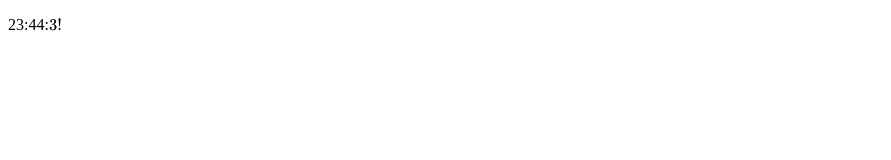
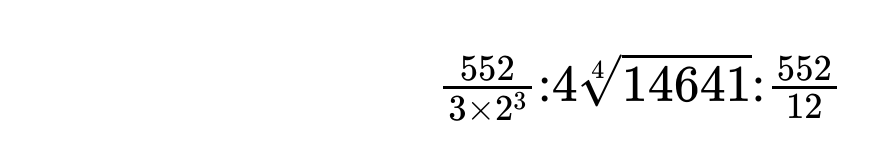
Before and after one commit to chrishowes55/mathsclock, a plain HTML site: page index.html in a window 1280 px wide. Shown: the whole page, without its empty margins (0-891 px from the left). Drawn offline with nearby package versions, Linux system fonts and the light colour scheme.

Commit message:
Finally done

```diff
--- a/index.html
+++ b/index.html
@@ -7,7 +7,7 @@
   </head>
   <body>
 
-    <p id="clock"></p>
+    <p id="clock" style="font-size:50px; text-align:center;"></p>
 
     <script>
 
@@ -27,66 +27,66 @@
                   "\\(x^2 - 8x + 16 = 0\\)",
                   "\\(\\sqrt{25}\\)",
                   "\\(3!\\)",
-                  "matrix",
-                  "4 to the 3 over 2",
-                  "mod 8+root17 i",
-                  "5C3",
-                  "4th root 14641",
-                  "4! over 2",
-                  "13",
-                  "14",
-                  "15",
-                  "16",
-                  "17",
-                  "18",
-                  "19",
-                  "20",
-                  "21",
-                  "22",
-                  "23",
-                  "24",
-                  "25",
-                  "26",
-                  "27",
-                  "28",
-                  "29",
-                  "30",
-                  "31",
-                  "32",
-                  "33",
-                  "34",
-                  "35",
-                  "36",
-                  "37",
-                  "38",
-                  "39",
-                  "40",
-                  "41",
-                  "42",
-                  "43",
-                  "44",
-                  "45",
-                  "46",
-                  "47",
-                  "48",
-                  "49",
-                  "50",
-                  "51",
-                  "52",
-                  "53",
-                  "54",
-                  "55",
-                  "56",
-                  "57",
-                  "58",
-                  "59"];
+                  "\\(\\begin{vmatrix}2 & -3\\\\1 & 2\\end{vmatrix}\\)",
+                  "\\(4^{\\frac{3}{2}}\\)",
+                  "\\(\\lvert8+\\sqrt{17}i\\rvert\\)",
+                  "\\(5\\choose3\\)",
+                  "\\(\\sqrt[4]{14641}\\)",
+                  "\\(\\frac{4!}{2}\\)",
+                  "\\(\\sum_{r=2}^{5}\\left(r^2-2r+\\frac{3}{4}\\right)\\)",
+                  "\\( \\left( 51 \\mod7 \\right) \\begin{vmatrix}2 & -3\\\\1 & 2\\end{vmatrix}\\)",
+                  "\\(20\\cos^{2}30\\)",
+                  "\\( 4^{\\frac{3}{2}}\\left( 51 \\mod7 \\right)\\)",
+                  "\\(\\sec3.372\\)",
+                  "\\(24\\cos^{2}30\\)",
+                  "\\(\\mathrm{arg}\\left(50000+7579i\\right), 18<\\theta<20\\)",
+                  "\\(\\frac{d\\left(20x\\right)}{dx}\\)",
+                  "\\(4\\begin{vmatrix}2 & -3\\\\1 & 2\\end{vmatrix}\\cos^{2}30\\)",
+                  "\\(\\left(51\\mod7\\right)\\sqrt[4]{14641}\\)",
+                  "\\(\\frac{552}{3\\times2^3}\\)",
+                  "\\(2^5\\cos^{2}30\\)",
+                  "\\(\\left(\\sqrt{25}\\right)^2\\)",
+                  "\\(\\left( 51 \\mod7 \\right)\\sum_{r=2}^{5}\\left(r^2-2r+\\frac{3}{4}\\right)\\)",
+                  "\\(4\\lvert8+\\sqrt{17}i\\rvert\\cos^{2}30\\)",
+                  "\\(\\left(51\\mod7\\right)^{2}\\begin{vmatrix}2 & -3\\\\1 & 2\\end{vmatrix}\\)",
+                  "\\(\\sum_{r=3}^{5}\\left(r^3-3r^2-3r-\\frac{1}{3}\\right)\\)",
+                  "\\(4\\left(5\\choose3\\right)\\cos^{2}30\\)",
+                  "\\(\\sqrt{961}\\)",
+                  "\\( 4^{\\frac{3}{2}}\\left( 51 \\mod7 \\right)^2\\)",
+                  "\\(4\\sqrt[4]{14641}\\cos^{2}30\\)",
+                  "\\(\\left(51\\mod7\\right)\\sec3.372\\)",
+                  "\\(\\sqrt{25}\\begin{vmatrix}2 & -3\\\\1 & 2\\end{vmatrix}\\)",
+                  "\\(\\left(3!\\right)^2\\)",
+                  "\\(37\\choose1\\)",
+                  "\\(2\\mathrm{arg}\\left(50000+7579i\\right), 18<\\theta<20\\)",
+                  "\\(4\\sum_{r=2}^{5}\\left(r^2-2r+\\frac{3}{4}\\right)\\cos^{2}30\\)",
+                  "\\(4^{\\frac{3}{2}}\\sqrt{25}\\)",
+                  "\\(\\log_{1.1}\\left(49.79\\right)\\)",
+                  "\\(3!\\begin{vmatrix}2 & -3\\\\1 & 2\\end{vmatrix}\\)",
+                  "\\(e^3.761\\)",
+                  "\\(4\\sqrt[4]{14641}\\)",
+                  "\\(5\\lvert8+\\sqrt{17}i\\rvert\\)",
+                  "\\(\\frac{552}{12}\\)",
+                  "\\(\\sqrt[4]{103823}\\)",
+                  "\\( 4^{\\frac{5}{2}}\\left( 51 \\mod7 \\right)\\cos^{2}30\\)",
+                  "\\(\\begin{vmatrix}2 & -3\\\\1 & 2\\end{vmatrix}^2\\)",
+                  "\\(2\\left(\\sqrt{25}\\right)^2\\)",
+                  "\\(4\\sec3.372\\cos^{2}30\\)",
+                  "\\(4\\sum_{r=2}^{5}\\left(r^2-2r+\\frac{3}{4}\\right)\\)",
+                  "\\(\\lvert-53\\rvert\\)",
+                  "\\(3!\\lvert8+\\sqrt{17}i\\rvert\\)",
+                  "\\(\\sqrt{25}\\sqrt[4]{14641}\\)",
+                  "\\(4^{\\frac{3}{2}}\\begin{vmatrix}2 & -3\\\\1 & 2\\end{vmatrix}\\)",
+                  "\\(4\\mathrm{arg}\\left(50000+7579i\\right)\\cos^{2}30, 18<\\theta<20\\)",
+                  "\\(2\\sum_{r=3}^{5}\\left(r^3-3r^2-3r-\\frac{1}{3}\\right)\\)",
+                  "\\(\\int_{0}^{\\frac{4121}{200}}\\frac{3e^{3x}}{e^{3x}+5\\pi}\\,dx\\)"];
 
       function refresh () {
         var date = new Date();
 
         const time = document.createElement("span");
-        // time.textContent = sums[date.getHours()] + ":" + sums[date.getMinutes()] + ":" + sums[date.getSeconds()];
-        time.textContent = sums[date.getHours()] + ":" + sums[date.getMinutes()] + ":" + sums[6];
+        time.textContent = sums[date.getHours()] + ":" + sums[date.getMinutes()] + ":" + sums[date.getSeconds()];
+        // time.textContent = sums[date.getHours()] + ":" + sums[date.getMinutes()] + ":" + sums[53];
 
         document.getElementById("clock").innerHTML = "";
 
```
